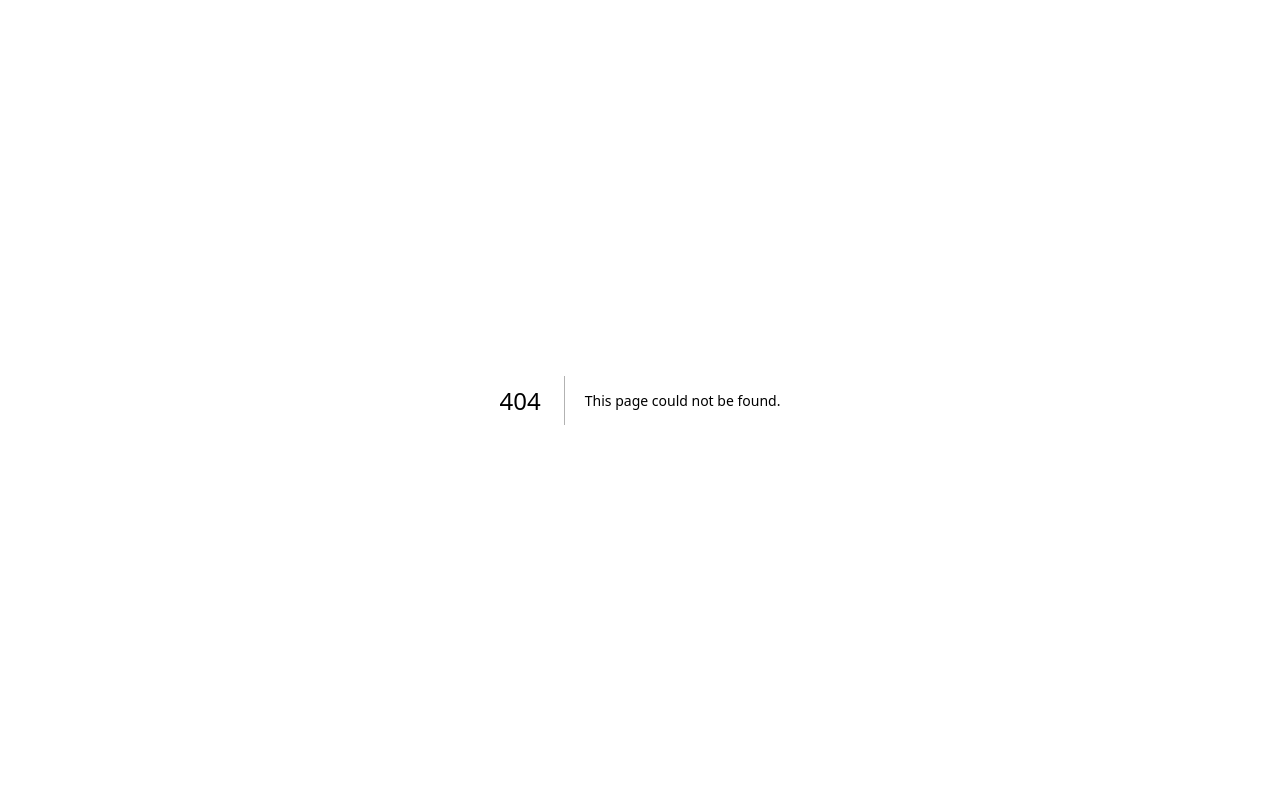
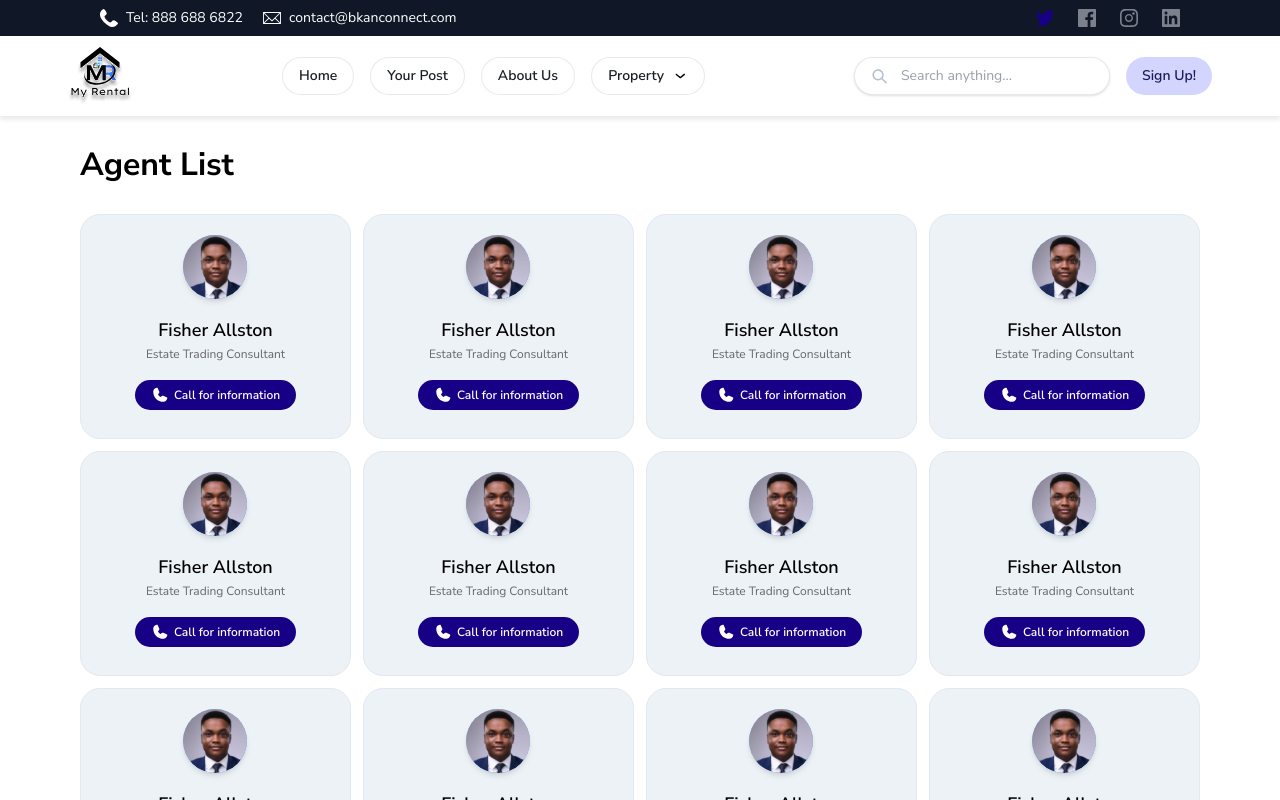
Before and after one commit to dubeySrasti/real-estate, a Next.js app: page /agentList in a window 1280 px wide. Before the commit this address had no page. Shown: the top 800 px of the page. Built offline with nearby package versions, Linux system fonts and the light colour scheme.

Commit message:
Updated project from kiro.ai

```diff
--- /dev/null
+++ b/app/agentList/page.tsx
@@ -0,0 +1,73 @@
+"use client";
+
+import Navbar from "@/components/navbar";
+import Footer from "@/components/footer";
+import Image from "next/image";
+
+export default function AgentList() {
+    // Agent data array
+    const agents = Array(15).fill({
+        name: "Fisher Allston",
+        role: "Estate Trading Consultant",
+    });
+
+    return (
+        <>
+            <Navbar />
+
+            {/* Main Content */}
+            <div className="min-h-screen bg-[#fff] pt-6 sm:pt-8 md:pt-[30px] pb-20 sm:pb-32 md:pb-[200px] px-4 min-[375px]:px-6 min-[480px]:px-8 max-[575px]:px-10 sm:px-10 md:px-12 lg:px-16 xl:px-20 2xl:px-24 flex flex-col gap-6 sm:gap-8 md:gap-[30px]">
+
+                {/* Page Title */}
+                <h1 className="text-2xl sm:text-3xl md:text-[32px] font-bold text-black">
+                    Agent List
+                </h1>
+
+                {/* Agent Grid */}
+                <div className="grid grid-cols-1 max-[575px]:grid-cols-1 min-[576px]:grid-cols-2 md:grid-cols-3 lg:grid-cols-3 xl:grid-cols-4 2xl:grid-cols-5 gap-3">
+                    {agents.map((agent, index) => (
+                        <div
+                            key={index}
+                            className="bg-[var(--cardBg)] rounded-[16px] min-[375px]:rounded-[18px] sm:rounded-[20px] border border-[#E2E8F0] pt-4 pb-5 px-4 min-[375px]:pt-5 min-[375px]:pb-6 min-[375px]:px-6 min-[480px]:px-8 sm:pt-5 sm:pb-7 sm:px-8 md:pt-5 md:pb-7 md:px-[34px] flex flex-col items-center transition-all duration-300 gap-4 sm:gap-[18px]"
+                        >
+                            <div className="flex flex-col justify-center items-center gap-4 sm:gap-[18px]">
+                                <div className="w-14 h-14 sm:w-16 sm:h-16 rounded-full bg-gradient-to-br from-[#8AB4F8] to-[#5B9BF3] flex items-center justify-center shadow-md overflow-hidden">
+                                    <Image
+                                        src="/assets/images/svg/avtar.svg"
+                                        alt="Agent Avatar"
+                                        width={112}
+                                        height={112}
+                                        className="w-full h-full object-cover"
+                                    />
+                                </div>
+
+                                <div className="flex flex-col gap-0.5">
+                                    <h3 className="text-base sm:text-[18px] font-semibold text-black text-center mb-0">
+                                        {agent.name}
+                                    </h3>
+
+                                    <p className="text-[11px] sm:text-[12px] font-medium text-[var(--subtitle)] text-center mb-0">
+                                        {agent.role}
+                                    </p>
+                                </div>
+                            </div>
+
+                            <button className="bg-[var(--accent)] hover:bg-[#0f0066] text-white py-1.5 sm:py-1.5 px-3 sm:px-4 rounded-full text-[11px] sm:text-[12px] font-semibold transition-all duration-300 flex items-center justify-center gap-[5px]">
+                                <Image
+                                    src="/assets/images/svg/call-icon.svg"
+                                    alt="call"
+                                    width={18}
+                                    height={18}
+                                    className="w-[18px] h-[18px] brightness-0 invert"
+                                />
+                                Call for information
+                            </button>
+                        </div>
+                    ))}
+                </div>
+            </div>
+
+            <Footer />
+        </>
+    );
+}
--- a/app/dashboard/page.tsx
+++ b/app/dashboard/page.tsx
@@ -1,7 +1,7 @@
 import Footer from "@/components/footer";
 import HouseTourSection from "@/components/houseTourSection";
 import Navbar from "@/components/navbar";
-import PropertyCard from "@/components/propertyCards";
+import PropertyCard from "@/components/cards";
 import PropertyHeroSection from "@/components/propertyHeroSection";
 
 export default function Dashboard() {
--- a/app/globals.css
+++ b/app/globals.css
@@ -7,12 +7,13 @@
   --primary: #0033A4;
   --secondary: #1B1C57;
   --black: #000000;
-  /* --textBlack:#1B1C57; */
   --textLight: #94A3B8;
   --border: #B6B6B64D;
   --gray: #B0B0B01A;
   --textDark: #1A1E25;
-
+  --cardBg: #EDF2F7;
+  --subtitle: #65676B;
+  --accent: #170085;
 }
 
 @theme inline {
```
Also changed, not shown: components/cards.tsx (renamed from components/propertyCards.tsx), public/assets/images/svg/call-icon.svg (renamed from public/assets/images/svg/phone_card.svg).
